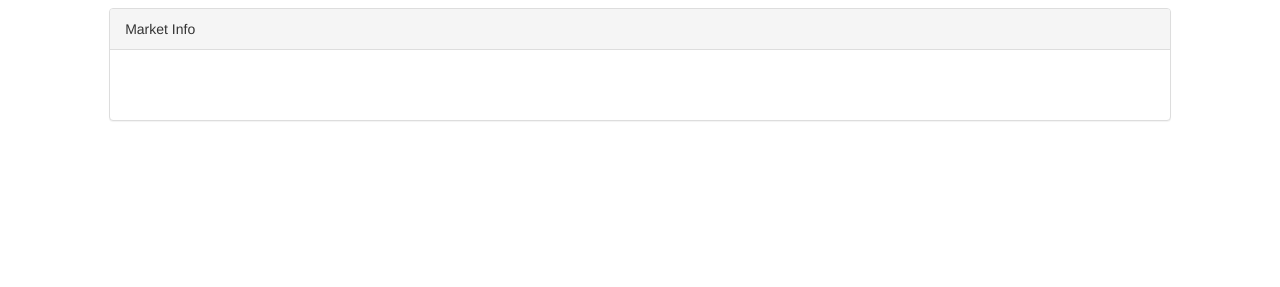
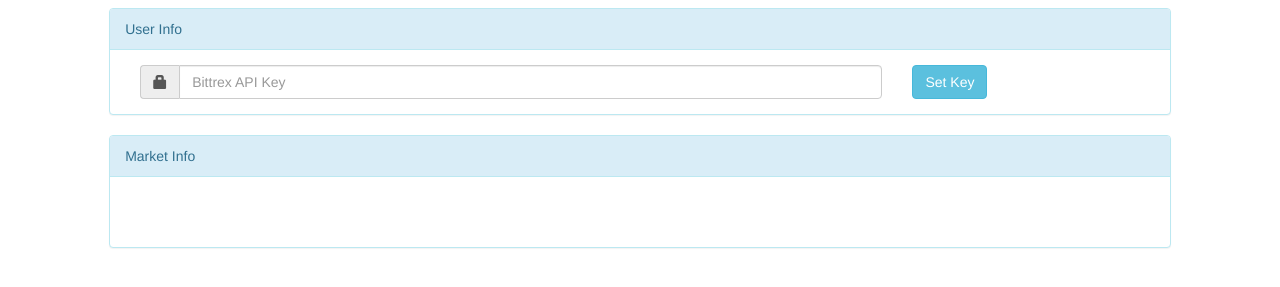
Before and after one commit to zablonbaraka85/Crypto-Trader, an Electron app: page app/index.html in a window 1280 px wide. Shown: the part 63-350 px from the top of the page. Drawn offline with nearby package versions, Linux system fonts and the light colour scheme; no server answers.

Commit message:
+ private key input

```diff
--- a/app/index.html
+++ b/app/index.html
@@ -2,8 +2,8 @@
 <html>
   <head>
     <meta charset="UTF-8">
-    <title>Hello World!</title>
-
+    <title>Crypto Trader</title>
+  <script src="https://code.jquery.com/jquery-3.1.1.slim.min.js"></script>
   <link href='https://fonts.googleapis.com/css?family=Open+Sans:400,700' rel='stylesheet' type='text/css'>
   <link href='https://maxcdn.bootstrapcdn.com/bootstrap/3.3.7/css/bootstrap.min.css' rel='stylesheet' type='text/css'>
   </head>
@@ -25,10 +25,31 @@
       <div class=col-sm-1></div>
     </div>
 
+    <div class="row" id="userDetails">
+      <div class="col-sm-1"></div>
+      <div class="col-sm-10">
+      <div class="panel panel-info">
+        <div class="panel-heading">User Info</div>
+        <div class="panel-body">
+          <div class="col-sm-9">
+          <div class="input-group">
+            <span class="input-group-addon"><i class="glyphicon glyphicon-lock"></i></span>
+            <input id="bittrexKey" type="text" class="form-control" name="bittrexKey" placeholder="Bittrex API Key">
+          </div>
+          </div>
+          <div class="col-sm-3">
+          <button type="button" class="btn btn-info" onClick="setBittrexKey">Set Key</button>
+          </div>
+        </div>
+      </div>
+      </div>
+      <div class="col-sm-1"></div>
+    </div>
+
     <div class="row">
       <div class="col-sm-1"></div>
       <div class="col-sm-10">
-        <div class="panel panel-default">
+        <div class="panel panel-info">
           <div class="panel-heading">Market Info</div>
           <div class="panel-body">
             <div class=col-sm-6>
--- a/app/js/index.js
+++ b/app/js/index.js
@@ -2,15 +2,16 @@
 
 updateStats();
 
-var apikey = "7b05b6d881c4426990d7e1a6a466229e";
+var global = this;
 
-var ticker = "btc-eth";
+apikey = "";
+ticker = "btc-eth";
 
 var baseCurrency = ticker.substring(1,4);
 var tradeCurrency = ticker.substring(5,8);
 
 function updateStats() {
-	getJSON("https://bittrex.com/api/v1.1/public/getmarketsummary?market=btc-eth",
+	getJSON("https://bittrex.com/api/v1.1/public/getmarketsummary?market=" + ticker,
 		function(err, data) {
 			if(err != null){
 				console.log('somethinig went wrong: ' + err);
@@ -41,6 +42,13 @@ function updateMyBalance() {
 		});
 }
 
+// Set Bittrex Key to A variable
+function setBittrexKey(){
+	var bittrexKey = document.getElementById("bittrexKey").innerHTML;
+}
+
+
+
 // REST api function to connect to json endpoints.
 function getJSON(url, callback) {
   var xhr = new XMLHttpRequest();
```
